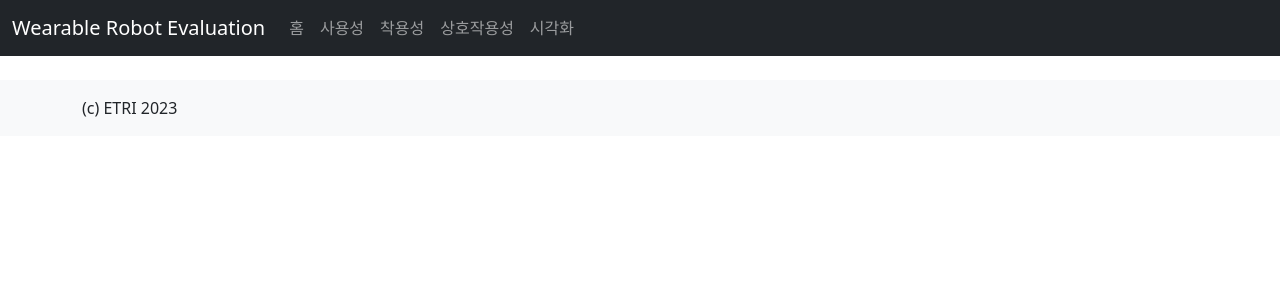
After one commit to donghee/wde-visualization, a Flask app: template web/templates/layouts/default.html in a window 1280 px wide. The commit adds this page. Shown: the top 300 px of the page. Run offline with Flask 3, Linux system fonts and the light colour scheme; the template is opened without the code that fills it, so the values that code supplies are empty; some libraries are stand-ins or nearby versions.

Commit message:
Update layouts

```diff
--- /dev/null
+++ b/web/templates/layouts/default.html
@@ -0,0 +1,74 @@
+<!doctype html>
+<html lang="en">
+  <head>
+    <meta charset="UTF-8"/>
+    <title>Wearable Robot Evaluation</title>
+    <!-- CSS only -->
+<link href="https://cdn.jsdelivr.net/npm/bootstrap@5.0.2/dist/css/bootstrap.min.css" rel="stylesheet" integrity="sha384-EVSTQN3/azprG1Anm3QDgpJLIm9Nao0Yz1ztcQTwFspd3yD65VohhpuuCOmLASjC" crossorigin="anonymous">
+  </head>
+  <style>
+    .card-img-top {
+	width: 25%;
+	align-self: center;
+    }
+    #txtSearch {
+      min-width: 400px;
+    }
+    </style>
+  <body>
+    <nav class="navbar navbar-expand-lg navbar-dark bg-dark">
+  <div class="container-fluid">
+    <a class="navbar-brand" href="/">Wearable Robot Evaluation</a>
+    <button class="navbar-toggler" type="button" data-bs-toggle="collapse" data-bs-target="#navbarSupportedContent" aria-controls="navbarSupportedContent" aria-expanded="false" aria-label="Toggle navigation">
+      <span class="navbar-toggler-icon"></span>
+    </button>
+    <div class="collapse navbar-collapse" id="navbarSupportedContent">
+      <ul class="navbar-nav me-auto mb-2 mb-lg-0">
+        <li class="nav-item">
+          <a class="nav-link" aria-current="page" href="/">홈</a>
+        </li>
+        <li class="nav-item">
+          <a class="nav-link" href="/usability">사용성</a>
+        </li>
+        <li class="nav-item">
+          <a class="nav-link" href="/wearability">착용성</a>
+        </li>
+        <li class="nav-item">
+          <a class="nav-link" href="/interactivity">상호작용성</a>
+        </li>
+        <li class="nav-item">
+          <a class="nav-link" href="/visualization">시각화</a>
+        </li>
+
+      </ul>
+      <!--
+      <form class="d-flex">
+        <input id="txtSearch" class="form-control me-2" type="search" name="query"
+               placeholder="Search Beer..." aria-label="Search Beer"
+               hx-post="/search"
+               hx-trigger="keyup changed delay:500ms"
+               hx-target="#search-results"
+               _="on htmx:afterOnLoad add .show to #search-results">
+        <ul id="search-results" class="dropdown-menu mt-5">
+        </ul>
+      </form>
+      -->
+    </div>
+  </div>
+</nav>
+    <div class="container my-4">
+      {% block content %}
+      {% endblock %}
+    </div>
+<footer class="footer mt-auto py-3 bg-light">
+  <div class="container">
+    <span class="text-dark">
+      (c) ETRI 2023
+    </span>
+  </div>
+</footer>
+    <script src="https://unpkg.com/htmx.org@1.5.0"></script>
+    <script src="https://unpkg.com/hyperscript.org@0.8.0"></script>
+    <script src="https://cdn.jsdelivr.net/npm/bootstrap@5.0.2/dist/js/bootstrap.min.js" integrity="sha384-cVKIPhGWiC2Al4u+LWgxfKTRIcfu0JTxR+EQDz/bgldoEyl4H0zUF0QKbrJ0EcQF" crossorigin="anonymous"></script>
+  </body>
+</html>
```
Also changed, not shown: web/templates/index.html (+9 -14 lines).
